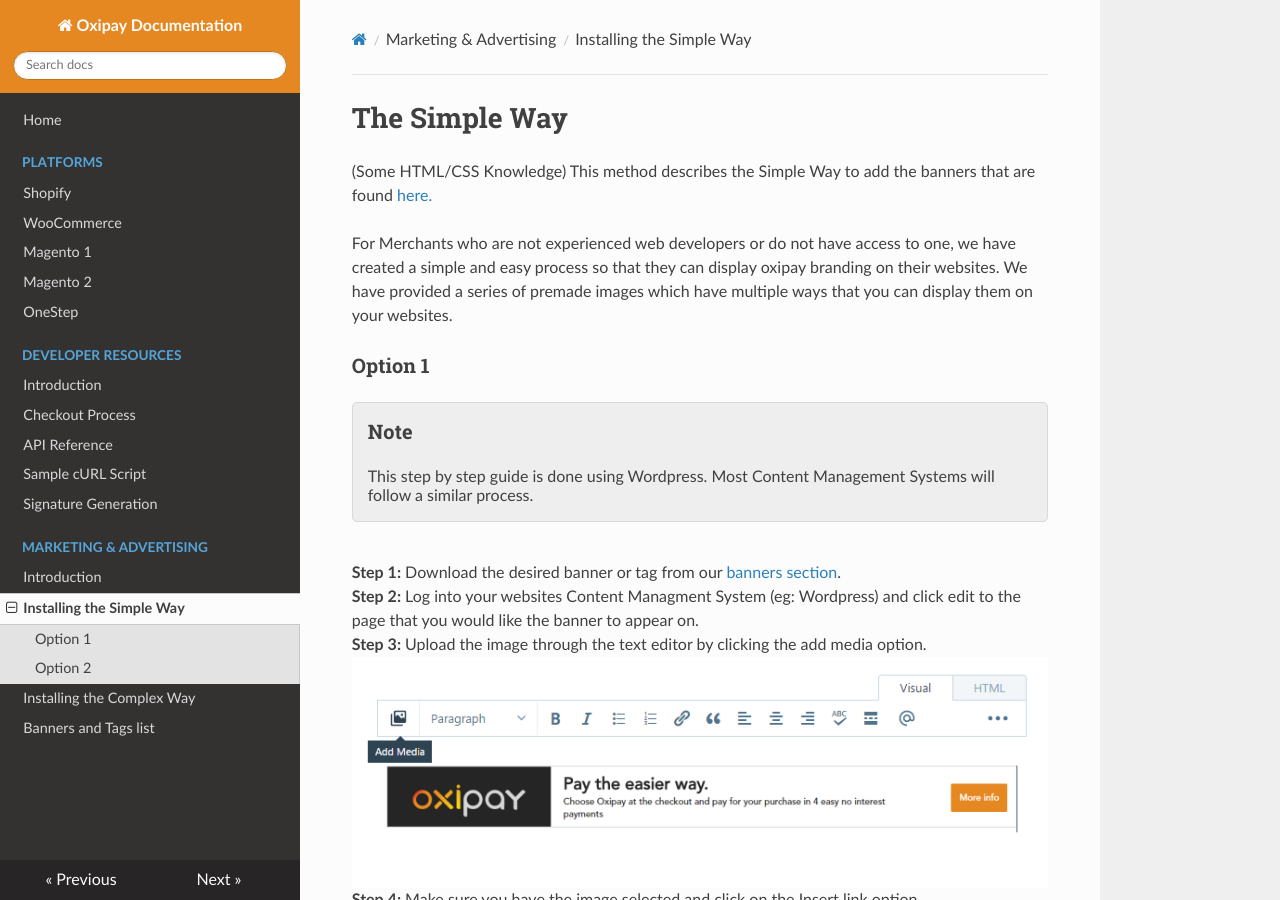
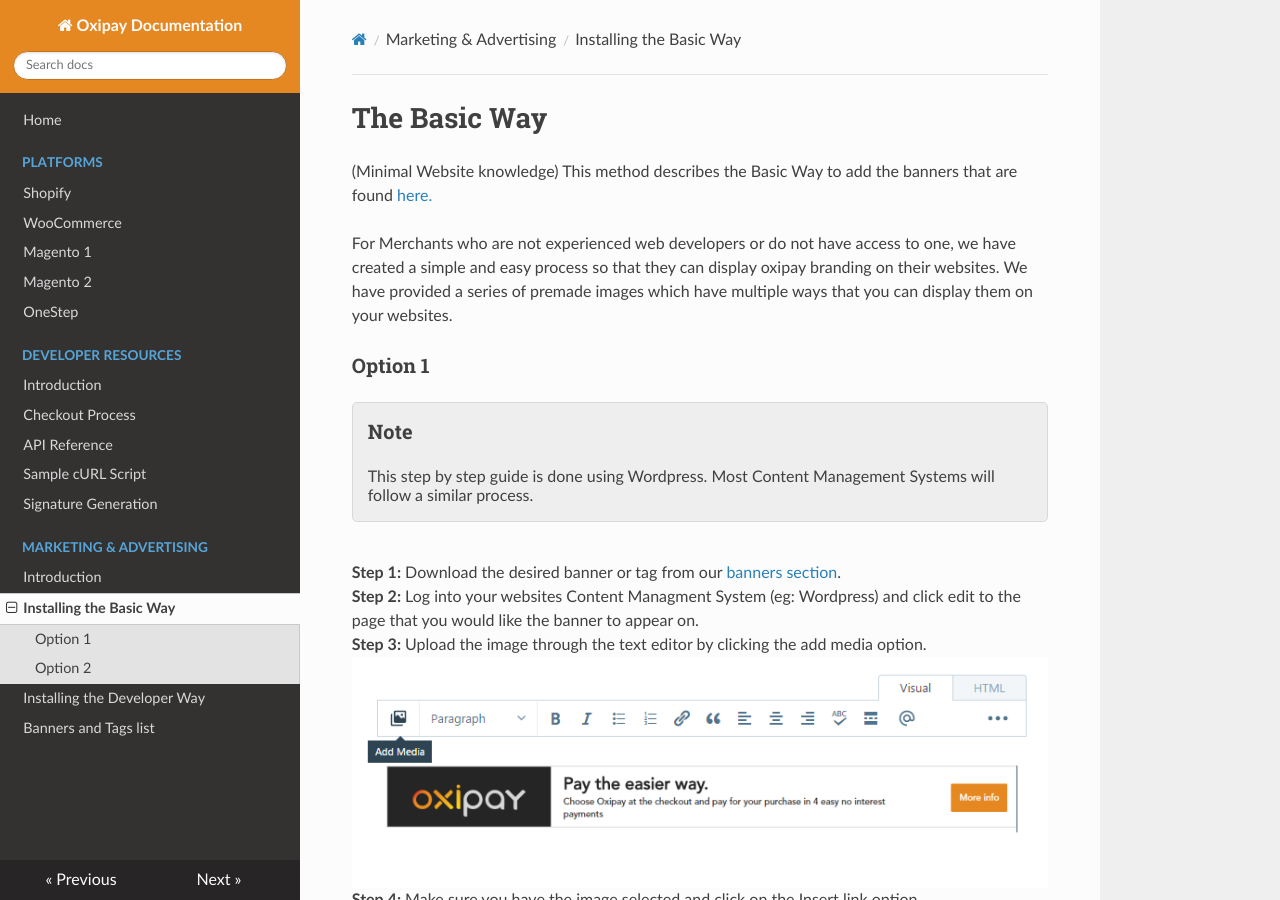
Before and after one commit to oxipay/oxidocs, an MkDocs documentation site: the page built from docs/guidelines/installing-simple.md, in a window 1280 px wide and 900 px high. Built offline with MkDocs 1.6.1, drawn with Linux system fonts in a browser that asks for light colours; nearby versions of some CDN libraries; old or Windows-style settings are respelled for this version of MkDocs.

```diff
--- a/docs/guidelines/installing-simple.md
+++ b/docs/guidelines/installing-simple.md
@@ -1,6 +1,6 @@
-# The Simple Way
-(Some HTML/CSS Knowledge)
-This method describes the Simple Way to add the banners that are found <a href="/guidelines/banners">here.</a>
+# The Basic Way
+(Minimal Website knowledge)
+This method describes the Basic Way to add the banners that are found <a href="/guidelines/banners">here.</a>
 
 For Merchants who are not experienced web developers or do not have access to one, we have created a simple and easy process so that they can display oxipay branding on their websites.
 We have provided a series of premade images which have multiple ways that you can display them on your websites.
--- a/mkdocs.yml
+++ b/mkdocs.yml
@@ -19,8 +19,8 @@ pages:
 
 - Marketing & Advertising:
       - Introduction: guidelines/banner-adverts.md
-      - Installing the Simple Way: guidelines/installing-simple.md
-      - Installing the Complex Way: guidelines/installing-complex.md
+      - Installing the Basic Way: guidelines/installing-simple.md
+      - Installing the Developer Way: guidelines/installing-complex.md
       - Banners and Tags list: guidelines/banners.md
 
 theme: readthedocs
```
Also changed, not shown: docs/guidelines/banner-adverts.md (+2 -2 lines), docs/guidelines/installing-complex.md (+14 -13 lines).
